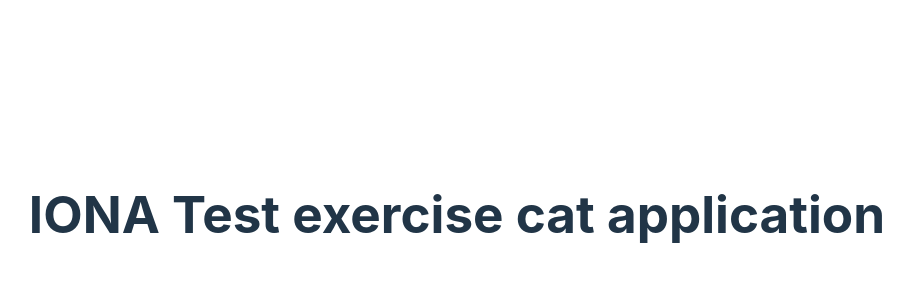
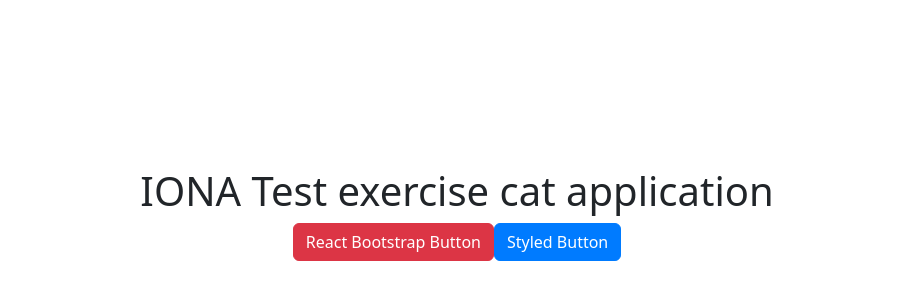
Before and after one commit to riodel27/IONA-cat-app, a React (Vite) app: page / in a window 1280 px wide. Shown: the part 186-486 px from the top of the page, without its empty margins (183-1096 px from the left). Built offline with nearby package versions, Linux system fonts and the light colour scheme.

Commit message:
feat: Set up React-Bootstrap and Styled-Components
This commit adds the necessary dependencies and configurations to set up React-Bootstrap and Styled-Components in the project.

Closes #IONA-14

```diff
--- a/package.json
+++ b/package.json
@@ -12,14 +12,18 @@
 		"test": "vitest --reporter=verbose"
 	},
 	"dependencies": {
+		"bootstrap": "^5.2.3",
 		"react": "^18.2.0",
-		"react-dom": "^18.2.0"
+		"react-bootstrap": "^2.7.2",
+		"react-dom": "^18.2.0",
+		"styled-components": "^5.3.9"
 	},
 	"devDependencies": {
 		"@testing-library/react": "^14.0.0",
 		"@testing-library/user-event": "^14.4.3",
 		"@types/react": "^18.0.28",
 		"@types/react-dom": "^18.0.11",
+		"@types/styled-components": "^5.1.26",
 		"@typescript-eslint/eslint-plugin": "^5.57.0",
 		"@typescript-eslint/parser": "^5.57.0",
 		"@vitejs/plugin-react": "^3.1.0",
--- a/src/App.tsx
+++ b/src/App.tsx
@@ -1,9 +1,25 @@
 import './App.css';
+
+import styled from 'styled-components';
+import { Button } from 'react-bootstrap';
+
+const StyledButton = styled(Button)`
+	background-color: #007bff;
+	border-color: #007bff;
+	&:hover {
+		background-color: #0069d9;
+		border-color: #0062cc;
+	}
+`;
 
 function App() {
 	return (
 		<div className="App">
 			<h1>IONA Test exercise cat application</h1>
+
+			<Button variant="danger">React Bootstrap Button</Button>
+
+			<StyledButton>Styled Button</StyledButton>
 		</div>
 	);
 }
--- a/src/main.tsx
+++ b/src/main.tsx
@@ -3,6 +3,7 @@
 import ReactDOM from 'react-dom/client';
 import App from './App';
 import './index.css';
+import 'bootstrap/dist/css/bootstrap.min.css';
 
 // eslint-disable-next-line import/no-named-as-default-member
 ReactDOM.createRoot(document.getElementById('root') as HTMLElement).render(
```
Also changed, not shown: 1 other file (tests, documents, lock files or other folders).
